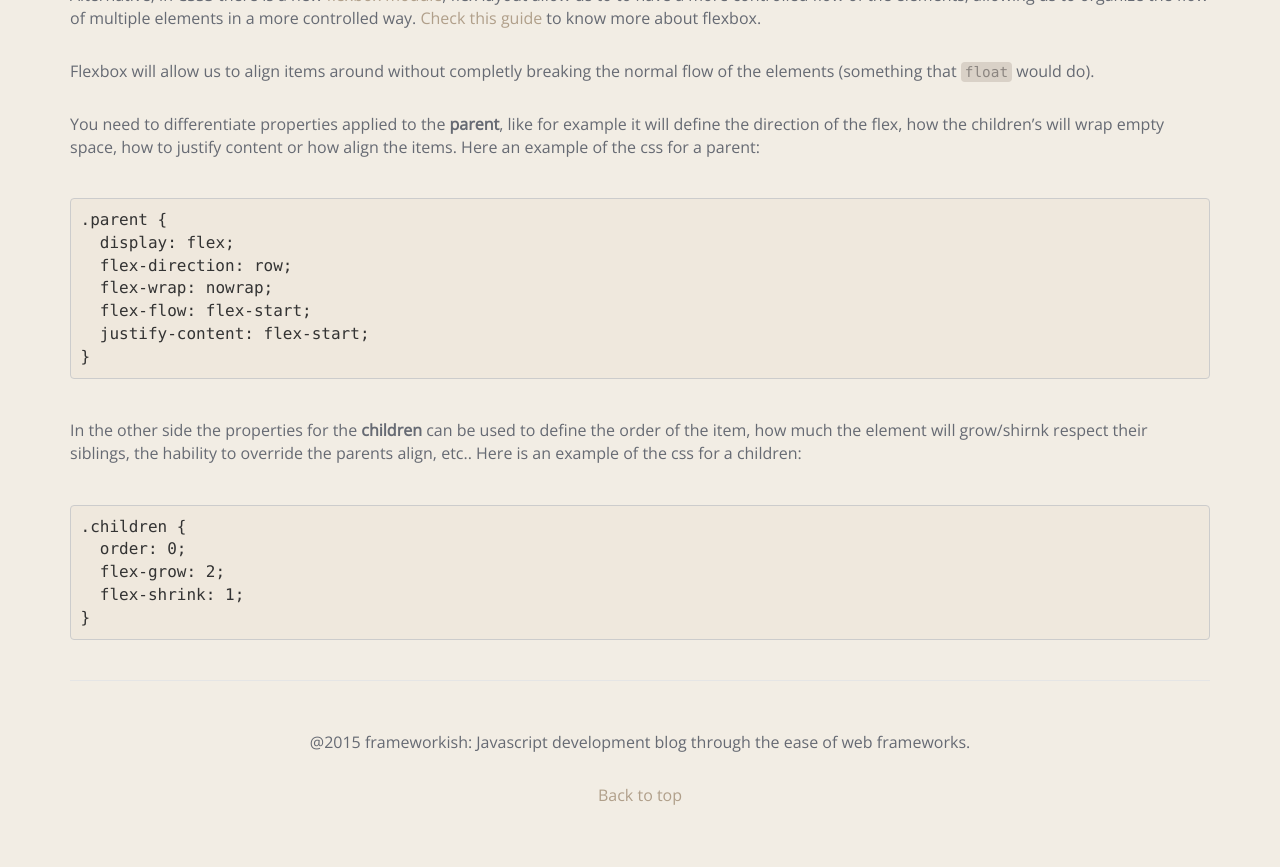
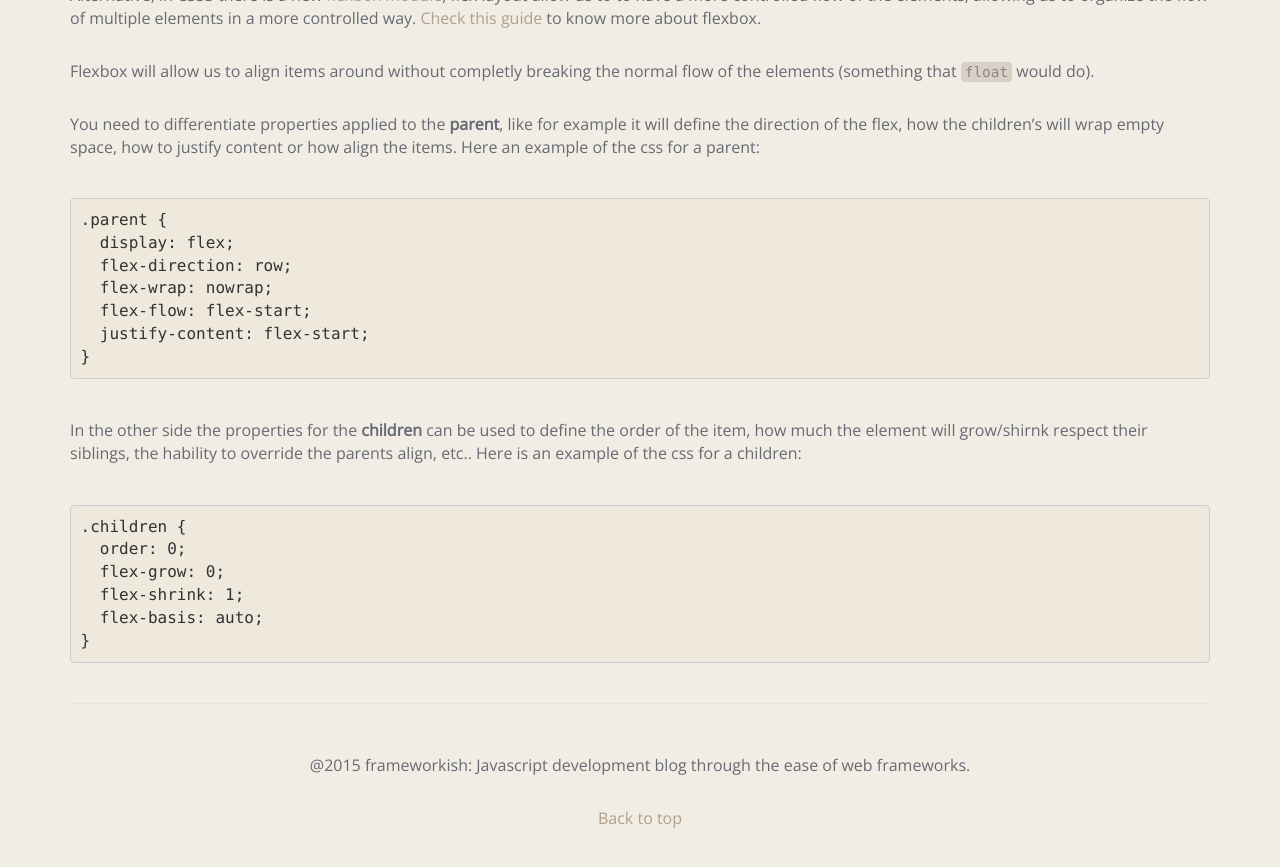
Before and after one commit to Rastikko/Rastikko.github.io, a Jekyll site: the page built from _posts/2016-05-04-flow-and-positioning.md, in a window 1280 px wide and 900 px high, scrolled down 2672 px. Shown: the top 867 px of the window. Built offline with Jekyll 4.4.1, drawn with Linux system fonts in a browser that asks for light colours.

Commit message:
Add flex auto

````diff
--- a/_posts/2016-05-04-flow-and-positioning.md
+++ b/_posts/2016-05-04-flow-and-positioning.md
@@ -85,7 +85,8 @@ In the other side the properties for the **children** can be used to define the
 ```css
 .children {
   order: 0;
-  flex-grow: 2;
+  flex-grow: 0;
   flex-shrink: 1;
+  flex-basis: auto;
 }
 ```
````
